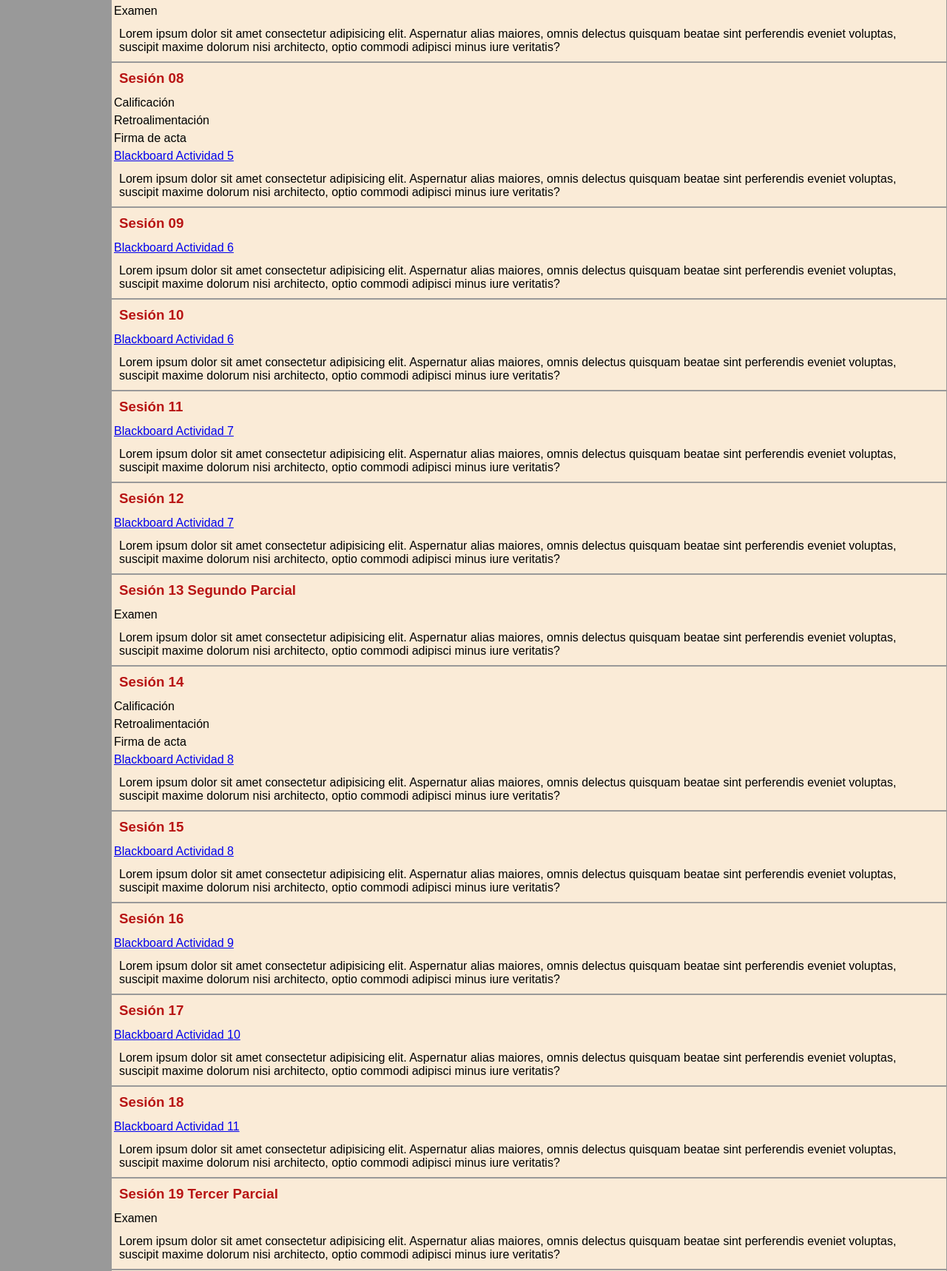
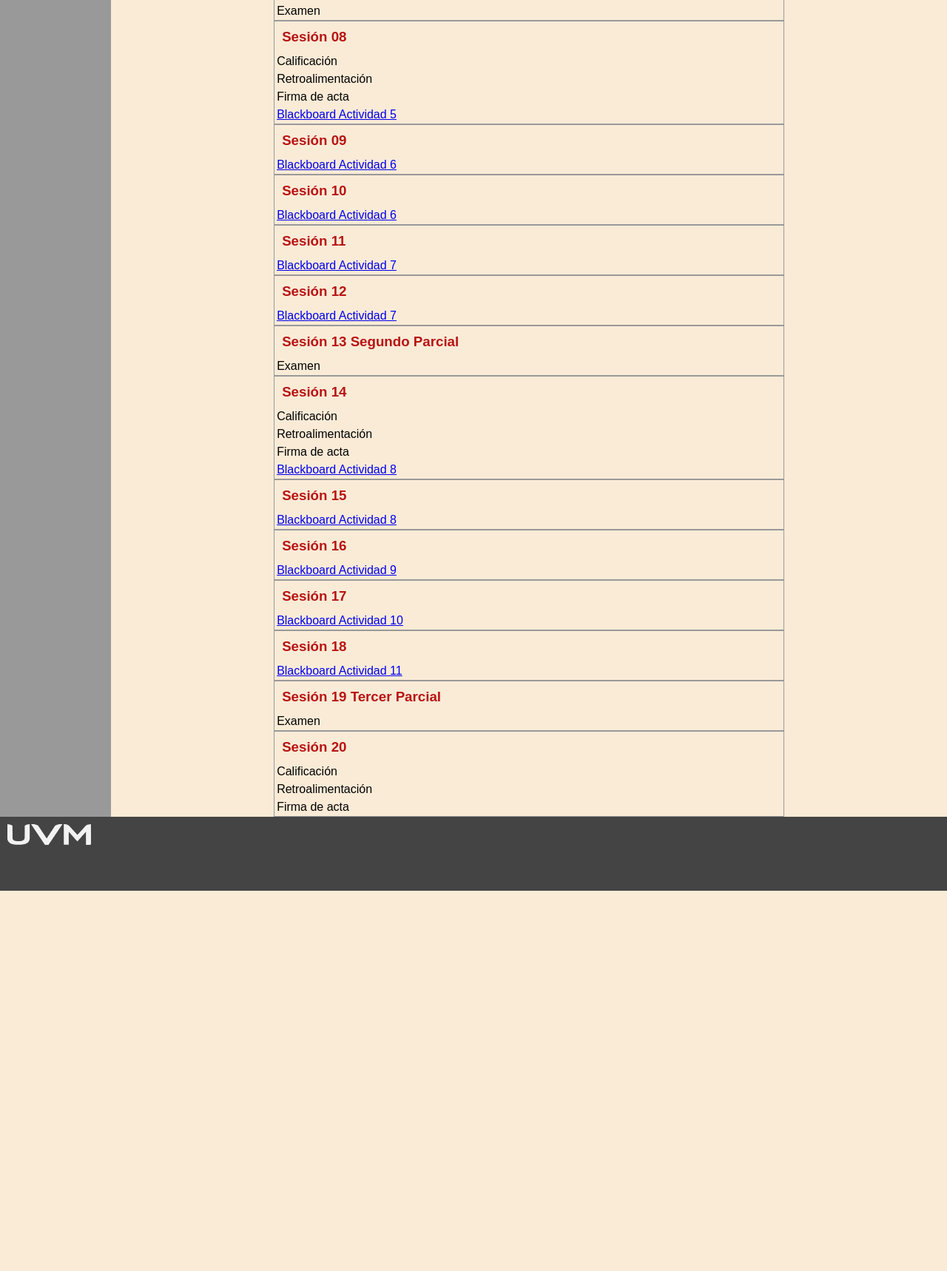
Before and after one commit to beztao01/mo-cap, a plain HTML site: page index.html in a window 1280 px wide. Shown: the part 1063-2781 px from the top of the page at 74% size. After the commit the page ends 2267 px from the top, so only its background shows below. Drawn offline with Linux system fonts and the light colour scheme.

Commit message:
change sesion 07 to 19

```diff
--- a/index.html
+++ b/index.html
@@ -98,7 +98,6 @@
                     <h3>Sesión 07 Primer Parcial</h3>
                     <ul>                        <li>Examen</li>
                     </ul>
-                    <p>Lorem ipsum dolor sit amet consectetur adipisicing elit. Aspernatur alias maiores, omnis delectus quisquam beatae sint perferendis eveniet voluptas, suscipit maxime dolorum nisi architecto, optio commodi adipisci minus iure veritatis?</p>
                 </section>
                 <section>
                     <h3>Sesión 08</h3>
@@ -108,41 +107,35 @@
                       <li>Firma de acta</li>
                       <li><a href="https://uvmonline.blackboard.com/webapps/login/">Blackboard Actividad 5</a></li>
                     </ul>
-                    <p>Lorem ipsum dolor sit amet consectetur adipisicing elit. Aspernatur alias maiores, omnis delectus quisquam beatae sint perferendis eveniet voluptas, suscipit maxime dolorum nisi architecto, optio commodi adipisci minus iure veritatis?</p>
                 </section>
                 <section>
                     <h3>Sesión 09</h3>
                     <ul>
                         <li><a href="https://uvmonline.blackboard.com/webapps/login/">Blackboard Actividad 6</a></li>
                     </ul>
-                    <p>Lorem ipsum dolor sit amet consectetur adipisicing elit. Aspernatur alias maiores, omnis delectus quisquam beatae sint perferendis eveniet voluptas, suscipit maxime dolorum nisi architecto, optio commodi adipisci minus iure veritatis?</p>
                 </section>
                 <section>
                     <h3>Sesión 10</h3>
                     <ul>
                         <li><a href="https://uvmonline.blackboard.com/webapps/login/">Blackboard Actividad 6</a></li>
                     </ul>
-                    <p>Lorem ipsum dolor sit amet consectetur adipisicing elit. Aspernatur alias maiores, omnis delectus quisquam beatae sint perferendis eveniet voluptas, suscipit maxime dolorum nisi architecto, optio commodi adipisci minus iure veritatis?</p>
                 </section>
                 <section>
                     <h3>Sesión 11</h3>
                     <ul>
                         <li><a href="https://uvmonline.blackboard.com/webapps/login/">Blackboard Actividad 7</a></li>
                     </ul>
-                    <p>Lorem ipsum dolor sit amet consectetur adipisicing elit. Aspernatur alias maiores, omnis delectus quisquam beatae sint perferendis eveniet voluptas, suscipit maxime dolorum nisi architecto, optio commodi adipisci minus iure veritatis?</p>
                 </section>
                 <section>
                     <h3>Sesión 12</h3>
                     <ul>
                         <li><a href="https://uvmonline.blackboard.com/webapps/login/">Blackboard Actividad 7</a></li>
                     </ul>
-                    <p>Lorem ipsum dolor sit amet consectetur adipisicing elit. Aspernatur alias maiores, omnis delectus quisquam beatae sint perferendis eveniet voluptas, suscipit maxime dolorum nisi architecto, optio commodi adipisci minus iure veritatis?</p>
                 </section>
                 <section>
                     <h3>Sesión 13 Segundo Parcial</h3>
                     <ul>                        <li>Examen</li>
                     </ul>
-                    <p>Lorem ipsum dolor sit amet consectetur adipisicing elit. Aspernatur alias maiores, omnis delectus quisquam beatae sint perferendis eveniet voluptas, suscipit maxime dolorum nisi architecto, optio commodi adipisci minus iure veritatis?</p>
                 </section>
                 <section>
                     <h3>Sesión 14</h3>
@@ -151,42 +144,36 @@
                       <li>Firma de acta</li>
                         <li><a href="https://uvmonline.blackboard.com/webapps/login/">Blackboard Actividad 8</a></li>
                     </ul>
-                    <p>Lorem ipsum dolor sit amet consectetur adipisicing elit. Aspernatur alias maiores, omnis delectus quisquam beatae sint perferendis eveniet voluptas, suscipit maxime dolorum nisi architecto, optio commodi adipisci minus iure veritatis?</p>
                 </section>
                 <section>
                     <h3>Sesión 15</h3>
                     <ul>
                         <li><a href="https://uvmonline.blackboard.com/webapps/login/">Blackboard Actividad 8</a></li>
                     </ul>
-                    <p>Lorem ipsum dolor sit amet consectetur adipisicing elit. Aspernatur alias maiores, omnis delectus quisquam beatae sint perferendis eveniet voluptas, suscipit maxime dolorum nisi architecto, optio commodi adipisci minus iure veritatis?</p>
                 </section>
                 <section>
                     <h3>Sesión 16</h3>
                     <ul>
                         <li><a href="https://uvmonline.blackboard.com/webapps/login/">Blackboard Actividad 9</a></li>
                     </ul>
-                    <p>Lorem ipsum dolor sit amet consectetur adipisicing elit. Aspernatur alias maiores, omnis delectus quisquam beatae sint perferendis eveniet voluptas, suscipit maxime dolorum nisi architecto, optio commodi adipisci minus iure veritatis?</p>
                 </section>
                 <section>
                     <h3>Sesión 17</h3>
                     <ul>
                         <li><a href="https://uvmonline.blackboard.com/webapps/login/">Blackboard Actividad 10</a></li>
                     </ul>
-                    <p>Lorem ipsum dolor sit amet consectetur adipisicing elit. Aspernatur alias maiores, omnis delectus quisquam beatae sint perferendis eveniet voluptas, suscipit maxime dolorum nisi architecto, optio commodi adipisci minus iure veritatis?</p>
                 </section>
                 <section>
                     <h3>Sesión 18</h3>
                     <ul>
                         <li><a href="https://uvmonline.blackboard.com/webapps/login/">Blackboard Actividad 11</a></li>
                     </ul>
-                    <p>Lorem ipsum dolor sit amet consectetur adipisicing elit. Aspernatur alias maiores, omnis delectus quisquam beatae sint perferendis eveniet voluptas, suscipit maxime dolorum nisi architecto, optio commodi adipisci minus iure veritatis?</p>
                 </section>
                 <section>
                     <h3>Sesión 19 Tercer Parcial</h3>
                     <ul>                        <li>Examen</li>
 
                     </ul>
-                    <p>Lorem ipsum dolor sit amet consectetur adipisicing elit. Aspernatur alias maiores, omnis delectus quisquam beatae sint perferendis eveniet voluptas, suscipit maxime dolorum nisi architecto, optio commodi adipisci minus iure veritatis?</p>
                 </section>
                 <section>
                     <h3>Sesión 20</h3>
@@ -196,7 +183,6 @@
                       <li>Firma de acta</li>
                     </ul>
 
-                    <p>Lorem ipsum dolor sit amet consectetur adipisicing elit. Aspernatur alias maiores, omnis delectus quisquam beatae sint perferendis eveniet voluptas, suscipit maxime dolorum nisi architecto, optio commodi adipisci minus iure veritatis?</p>
                 </section>
             </main>
         </div>
```
